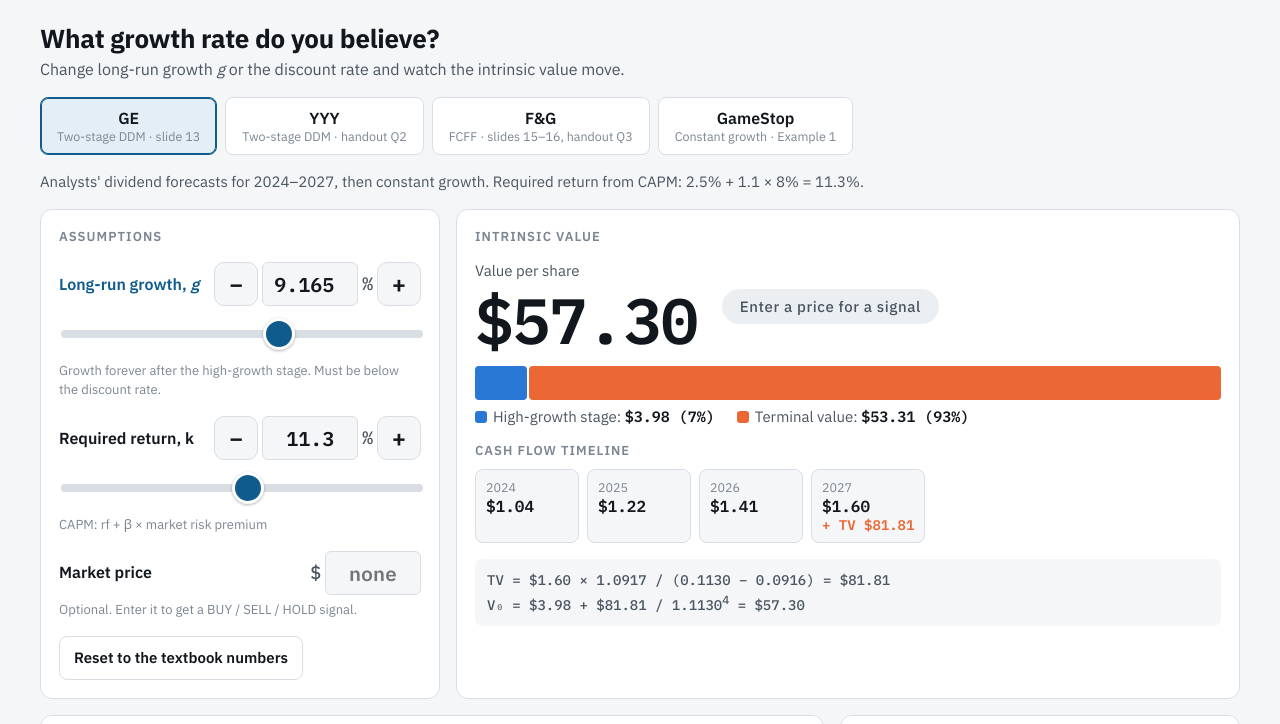
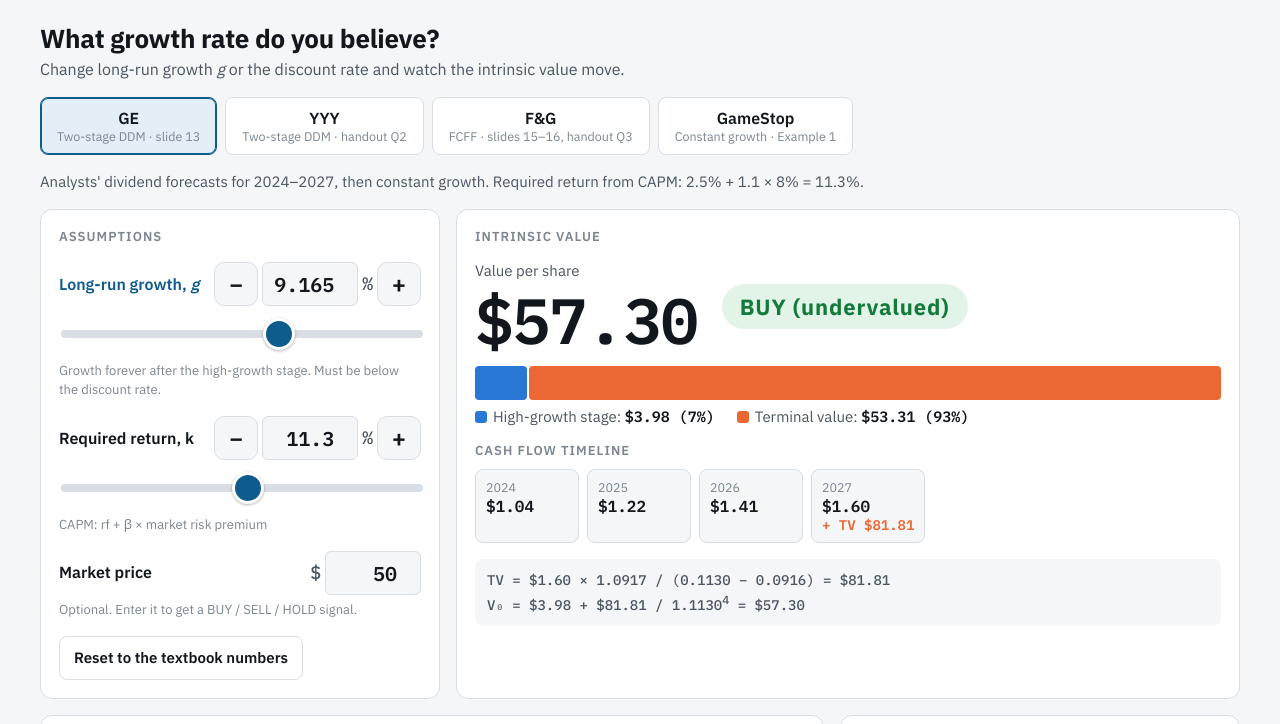
Before and after one commit to gnguyenecon/fin406-practice, a plain HTML site: page valuation/index.html in a window 1280 px wide. Shown: the top 724 px of the page. Drawn offline with Linux system fonts and the light colour scheme.

Commit message:
Add files via upload

```diff
--- a/valuation/index.html
+++ b/valuation/index.html
@@ -245,13 +245,13 @@ const PRESETS = {
     tab: "GE", tabSub: "Two-stage DDM · slide 13",
     note: "Analysts' dividend forecasts for 2024–2027, then constant growth. Required return from CAPM: 2.5% + 1.1 × 8% = 11.3%.",
     kind: "DDM", flowName: "Dividend", explicit: [1.04, 1.22, 1.41, 1.60], years: ["2024", "2025", "2026", "2027"],
-    k: 11.3, g: 9.165, price: null, kHint: "CAPM: rf + β × market risk premium"
+    k: 11.3, g: 9.165, price: 50, kHint: "CAPM: rf + β × market risk premium"
   },
   yyy: {
     tab: "YYY", tabSub: "Two-stage DDM · handout Q2",
     note: "Just paid a $10 dividend. Dividends grow 10% for two years, then stabilize. Required return 8%.",
     kind: "DDM", flowName: "Dividend", d0: 10, n: 2, g1: 10,
-    k: 8, g: 4, price: null, kHint: "Required rate of return", g1Hint: "Applies to years 1–2 (D₀ = $10)"
+    k: 8, g: 4, price: 260, kHint: "Required rate of return", g1Hint: "Applies to years 1–2 (D₀ = $10)"
   },
   fg: {
     tab: "F&G", tabSub: "FCFF · slides 15–16, handout Q3",
@@ -263,7 +263,7 @@ const PRESETS = {
     tab: "GameStop", tabSub: "Constant growth · Example 1",
     note: "2018 dividend $1.52, constant growth forever. Required return from CAPM: 0.85% + 1.05 × 4.72% = 5.806%.",
     kind: "DDM", flowName: "Dividend", d0: 1.52, n: 0, g1: 0,
-    k: 5.806, g: 2, price: null, kHint: "CAPM: rf + β × market risk premium"
+    k: 5.806, g: 2, price: 35, kHint: "CAPM: rf + β × market risk premium"
   }
 };
 
```
